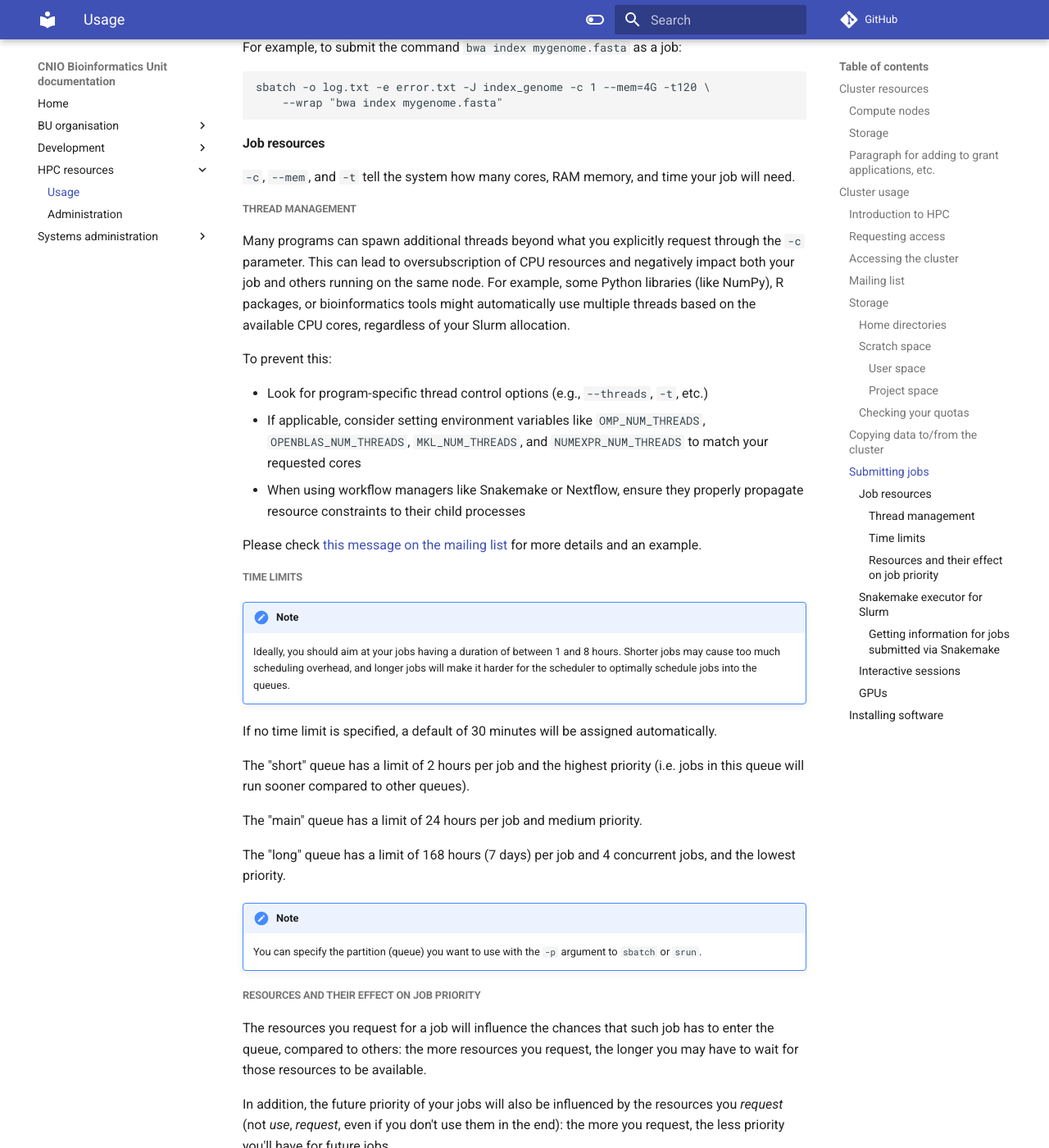
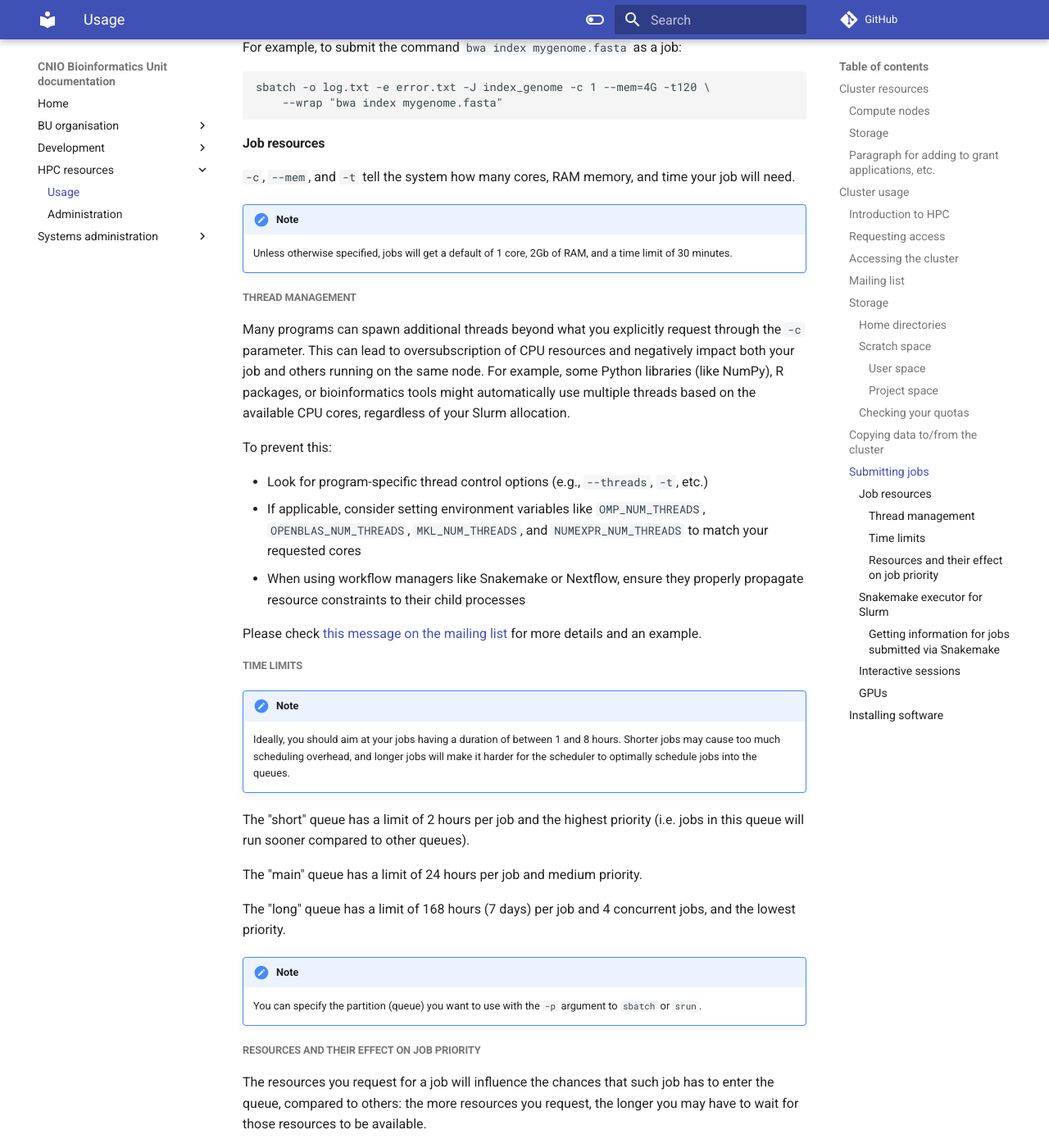
Before and after one commit to cnio-bu/cnio-bu.github.io, an MkDocs documentation site: the page built from docs/hpc/usage.md, in a window 1280 px wide and 1400 px high, scrolled down 3635 px. Shown: the whole window at 82% size. Built offline with MkDocs 1.6.1 and Material for MkDocs 9.7.7, drawn with Linux system fonts in a browser that asks for light colours; comment, search, counter and statistics services are not loaded.

Commit message:
Specify default resources

```diff
--- a/docs/hpc/usage.md
+++ b/docs/hpc/usage.md
@@ -154,6 +154,12 @@ For example, to submit the command `bwa index mygenome.fasta` as a job:
 
 `-c`, `--mem`, and `-t` tell the system how many cores, RAM memory, and time your job will need.
 
+!!! Note
+
+    Unless otherwise specified, jobs will get a default of 1 core, 2Gb of RAM,
+    and a time limit of 30 minutes.
+
+
 ##### Thread management
 
 Many programs can spawn additional threads beyond what you explicitly request through the `-c` parameter.
@@ -177,9 +183,6 @@ Please check [this message on the mailing list](https://lists.cnio.es/wws/arc/hp
     Shorter jobs may cause too much scheduling overhead, and longer jobs
     will make it harder for the scheduler to optimally schedule jobs into the
     queues.
-
-If no time limit is specified, a default of 30 minutes will be assigned
-automatically.
 
 The "short" queue has a limit of 2 hours per job and the highest priority
 (i.e. jobs in this queue will run sooner compared to other queues).
```
